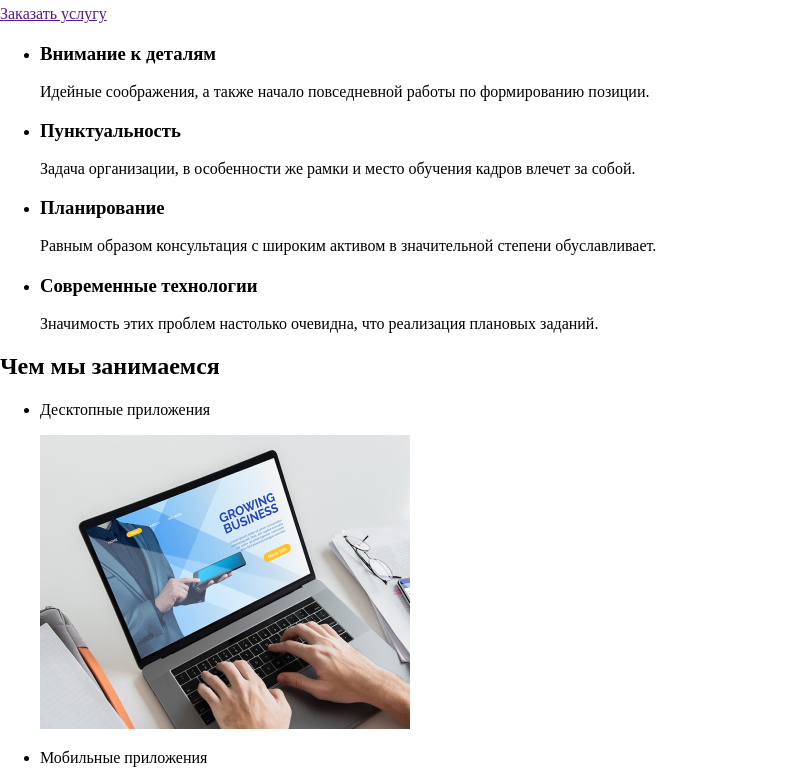
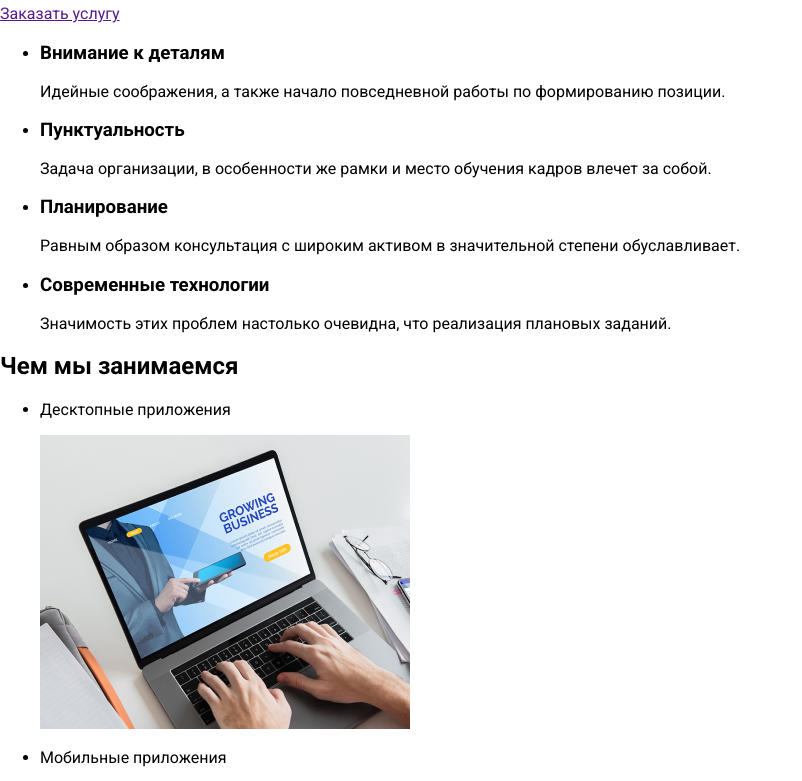
Before and after one commit to evgenii-ivanov87/goit-markup-hw-02, a plain HTML site: page index.html in a window 1280 px wide. Shown: the part 251-1032 px from the top of the page, without its empty margins (0-802 px from the left). Drawn offline with Linux system fonts and the light colour scheme.

Commit message:
Шрифт
Подключены шрифты

```diff
--- a/css/styles.css
+++ b/css/styles.css
@@ -0,0 +1,3 @@
+body {
+  font-family: Roboto, sans-serif;
+}
--- a/index.html
+++ b/index.html
@@ -4,6 +4,10 @@
     <meta charset="UTF-8" />
     <meta name="viewport" content="width=device-width, initial-scale=1.0" />
     <link rel="stylesheet" href="./css/normalize.css" />
+    <link
+      href="https://fonts.googleapis.com/css2?family=Raleway:wght@700&family=Roboto:ital,wght@0,400;0,500;0,700;1,900&display=swap"
+      rel="stylesheet"
+    />
     <link rel="stylesheet" href="./css/styles.css" />
     <title>WebStusio</title>
   </head>
```
Also changed, not shown: portfolio.html (+4 -0 lines).
